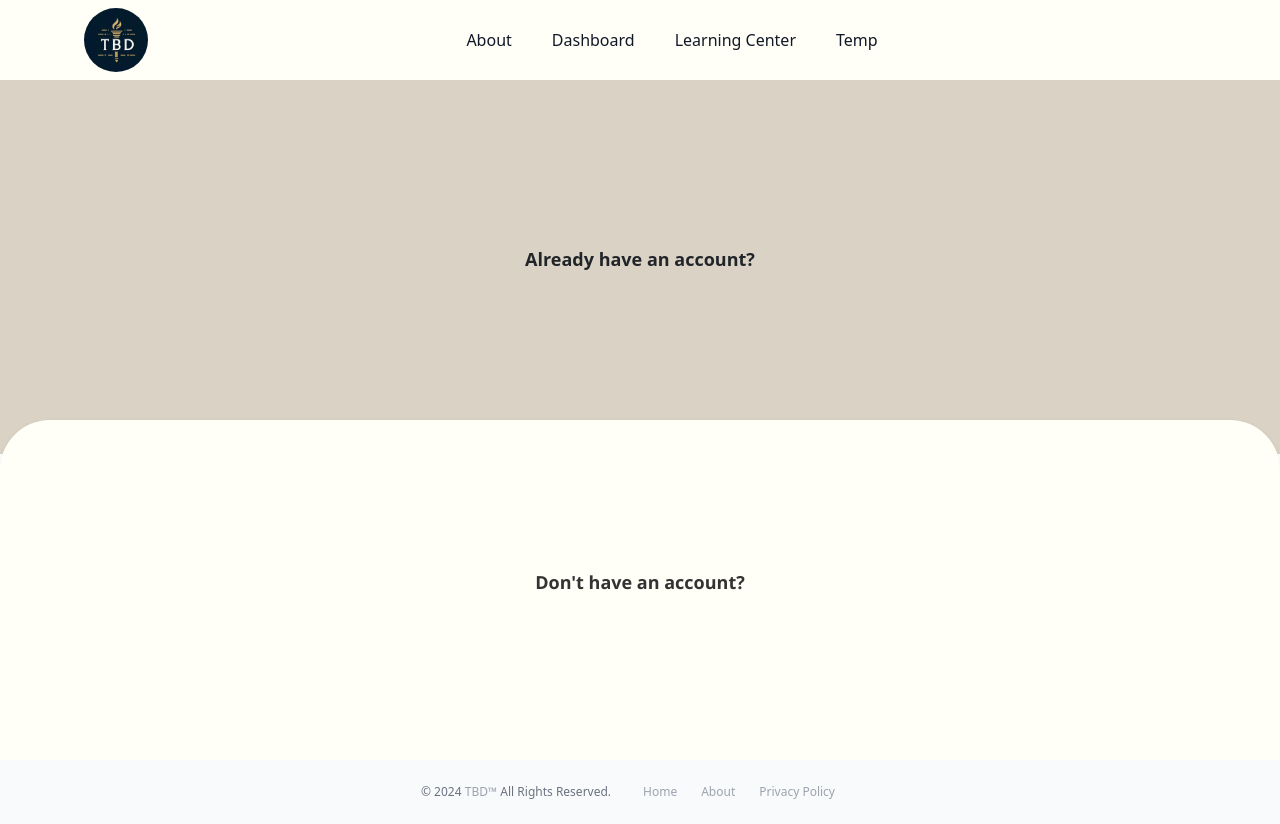
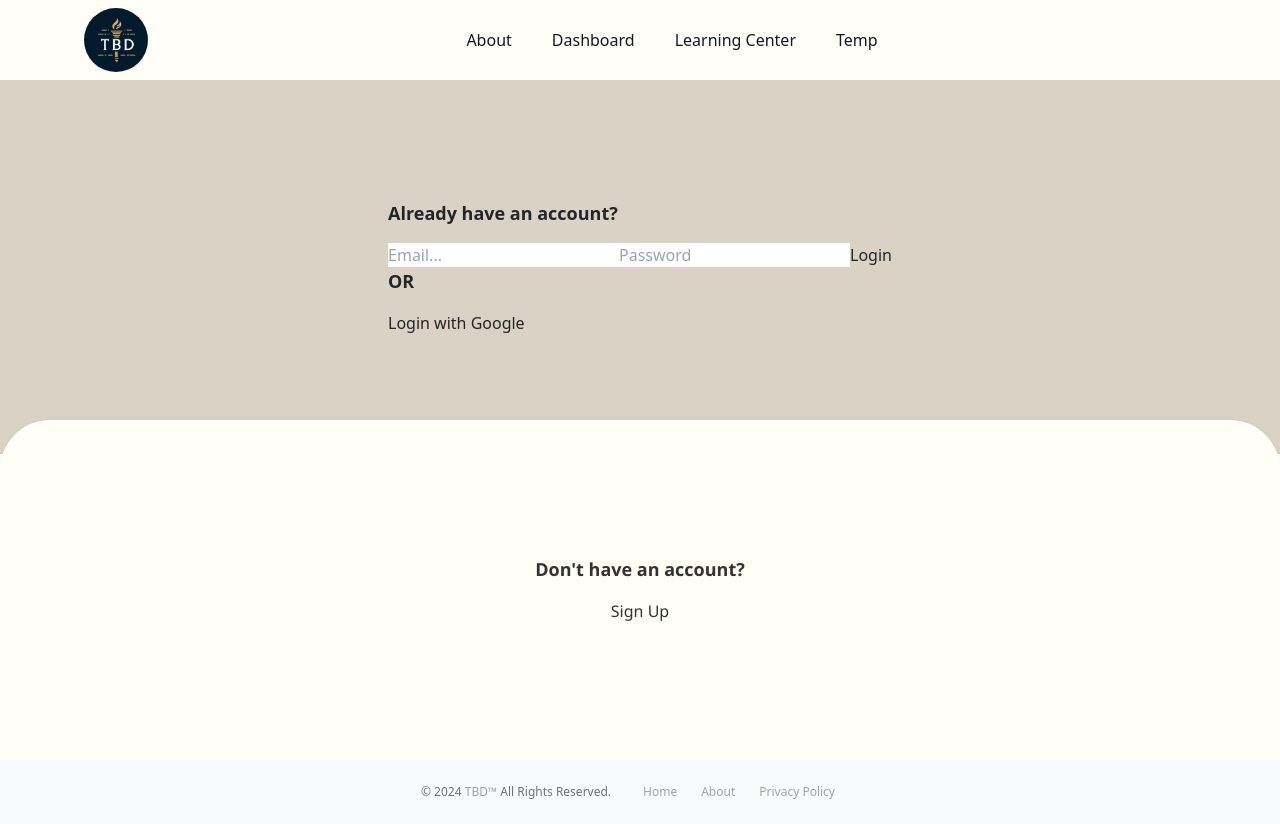
Before and after one commit to Jorge96273/Transparent-Budget-Decisions, a React (Vite) app: page /enterlanding in a window 1280 px wide. Built offline with nearby package versions, Linux system fonts and the light colour scheme; no server answers.

Commit message:
enter landing page

```diff
--- a/src/pages/EnterLandingPage.jsx
+++ b/src/pages/EnterLandingPage.jsx
@@ -1,21 +1,101 @@
-// import { Link } from 'react-router-dom';
+import { Link } from 'react-router-dom';
+import { auth, googleProvider } from "../config/firebase";
+import {
+  createUserWithEmailAndPassword,
+  signInWithEmailAndPassword,
+  signInWithPopup,
+  signOut,
+  onAuthStateChanged
+} from "firebase/auth";
+import { useEffect, useState } from "react";
+import { useNavigate, Navigate } from "react-router-dom";
+import { useAuthState } from "react-firebase-hooks/auth";
+
 
 const EnterLandingPage = () => {
+  const [email, setEmail] = useState("");
+  const [password, setPassword] = useState("");
+  const [user, loading, error] = useAuthState(auth);
+  const navigate = useNavigate();
+  //! Shows what user is signed in
+  console.log(auth?.currentUser?.email);
+  console.log(auth?.currentUser?.photoURL);
+  //   ? handles if the object doesnt exist
 
+  const signin = async () => {
+    try {
+      await signInWithEmailAndPassword(auth, email, password);
+      console.log(auth?.currentUser?.email);
+      console.log(`User: ${user}`);
+      if (user) {
+        navigate("/dashboard");
+      }
+    } catch (err) {
+      console.log(err);
+    }
+  };
+
+  const signInWithGoogle = async () => {
+    try {
+      await signInWithPopup(auth, googleProvider);
+      console.log(auth?.currentUser?.email);
+      console.log(`User: ${user}`);
+      if (user) {
+        console.log("User is signed in");
+        navigate("/dashboard");
+      }
+    } catch (err) {
+      console.log(err);
+    }
+  };
+
+  const register = async () => {
+    try {
+      await createUserWithEmailAndPassword(auth, email, password);
+      console.log(auth?.currentUser?.email);
+      console.log(`User: ${user}`);
+      if (user) {
+        console.log("User is signed in");
+        navigate("/dashboard");
+      }
+    } catch (err) {
+      console.log(err);
+    }
+  };
+
+  useEffect(() => {
+    const unsubscribe = onAuthStateChanged(auth, (user) => {
+      if (user) {
+        navigate("/dashboard");
+      }
+    });
+
+    return () => unsubscribe();
+  }, [navigate]);
 
     return (
       <>
       <div className="page-container">EnterLandingPage
       <div className="top-half">
+      <div className="rounded-form">
       <p className='font-bold text-lg'>Already have an account?</p>
+
+            <input type="text" className="rounded-input"
+            placeholder="Email..."
+            onChange={(e) => setEmail(e.target.value)}
+            />
+            <input type="password" placeholder="Password" className="rounded-input"
+            onChange={(e) => setPassword(e.target.value)}
+            />
+            <button className="rounded-button" onClick={signin}>Login</button>
+            <p className='font-bold text-lg'>OR</p>
+            <button className="rounded-button" onClick={signInWithGoogle}>Login with Google</button>
+        </div>
       </div>
       <div className="bottom-half">
       <p className='font-bold text-lg'>Don't have an account?</p>
+      <button className="rounded-button" onClick={register}>Sign Up</button>
       </div>
-
-
-
-
       </div>
       </>
     )
```
